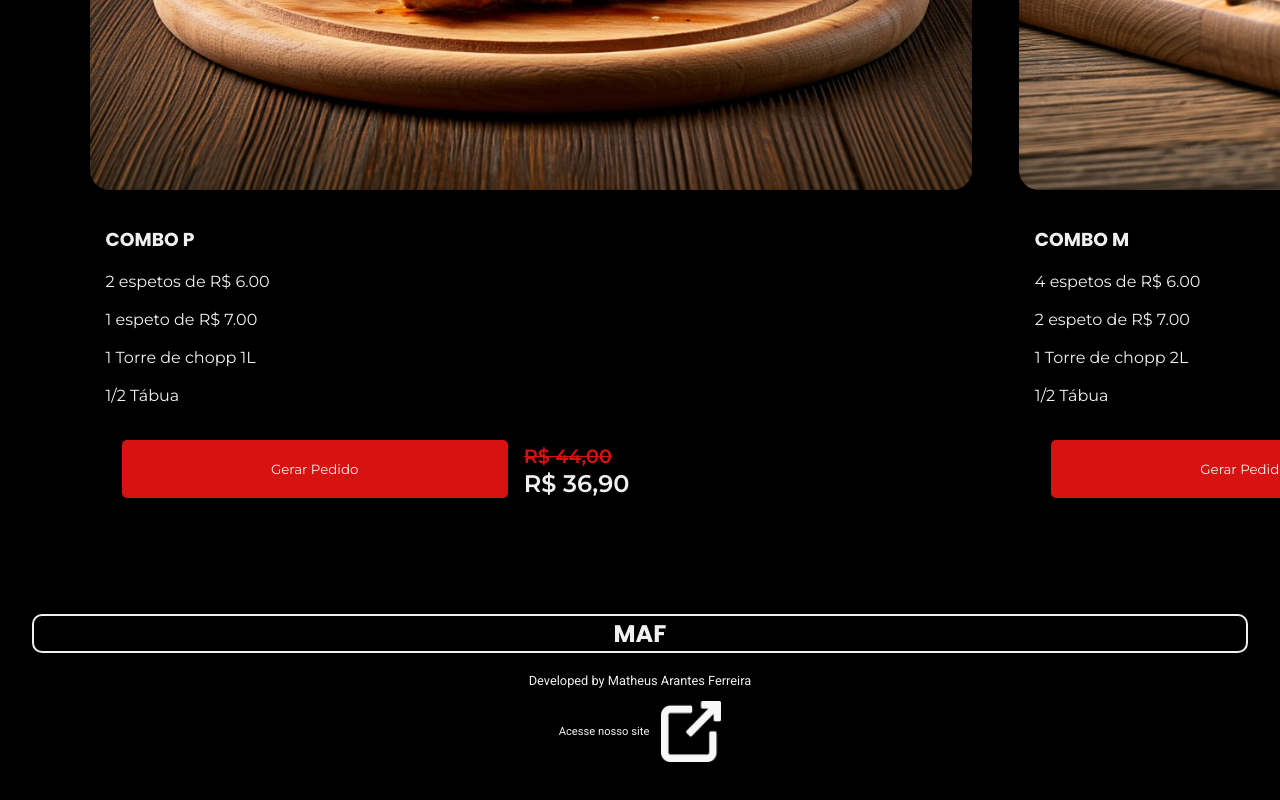
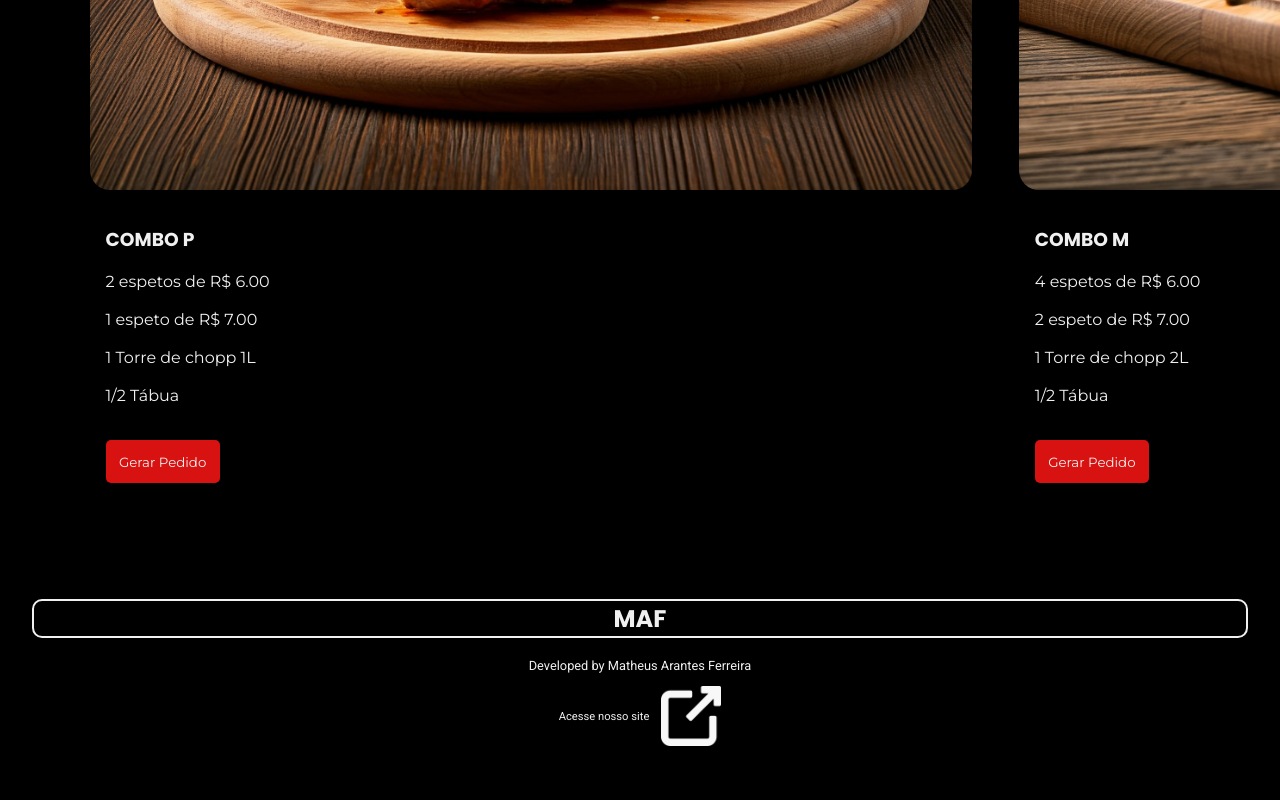
Before and after one commit to DevMathArantes/espetosBar, a plain HTML site: page index.html in a window 1280 px wide. Shown: the part 3025-3825 px from the top of the page. Drawn offline with nearby package versions, Linux system fonts and the light colour scheme; a web font is replaced by a local one.

Commit message:
correção

```diff
--- a/Styles/especiais.css
+++ b/Styles/especiais.css
@@ -42,21 +42,3 @@
     border-radius: 5px;
     color: var(--cor1);
 }
-.comboInfoFinal{
-    display: flex;
-    gap: 1em;
-    width: 100%;
-    padding: 0 1em;
-}
-.comboInfoFinal button{
-    width: 50%;
-}
-.comboInfoFinal span{
-    width: 40%;
-    font-size: 1.5rem;
-    font-weight: 600;
-}
-.comboInfoFinal span del{
-    color: var(--cor3);
-    font-size: 1.2rem;
-}
--- a/index.html
+++ b/index.html
@@ -436,10 +436,7 @@
                                 1 Torre de chopp 1L <br><br>
                                 1/2 Tábua <br><br>
                             </p>
-                            <div class="comboInfoFinal">
-                                <button>Gerar Pedido</button>
-                                <span><del>R$ 44,00</del><br>R$ 36,90</span>
-                            </div>
+                            <button>Gerar Pedido</button>
                         </div>
                     </div>
 
@@ -454,10 +451,7 @@
                                 1 Torre de chopp 2L <br><br>
                                 1/2 Tábua <br><br>
                             </p>
-                            <div class="comboInfoFinal">
-                                <button>Gerar Pedido</button>
-                                <span><del>R$ 83,00</del><br>R$ 68,90</span>
-                            </div>
+                            <button>Gerar Pedido</button>
                         </div>
                     </div>
 
@@ -472,9 +466,8 @@
                                 1 Torre de chopp 3L <br><br>
                                 1 Tábua <br><br>
                             </p>
-                            <div class="comboInfoFinal">
+                            <div>
                                 <button>Gerar Pedido</button>
-                                <span><del>R$ 131,00</del><br>R$ 109,90</span>
                             </div>
                         </div>
                     </div>
```
